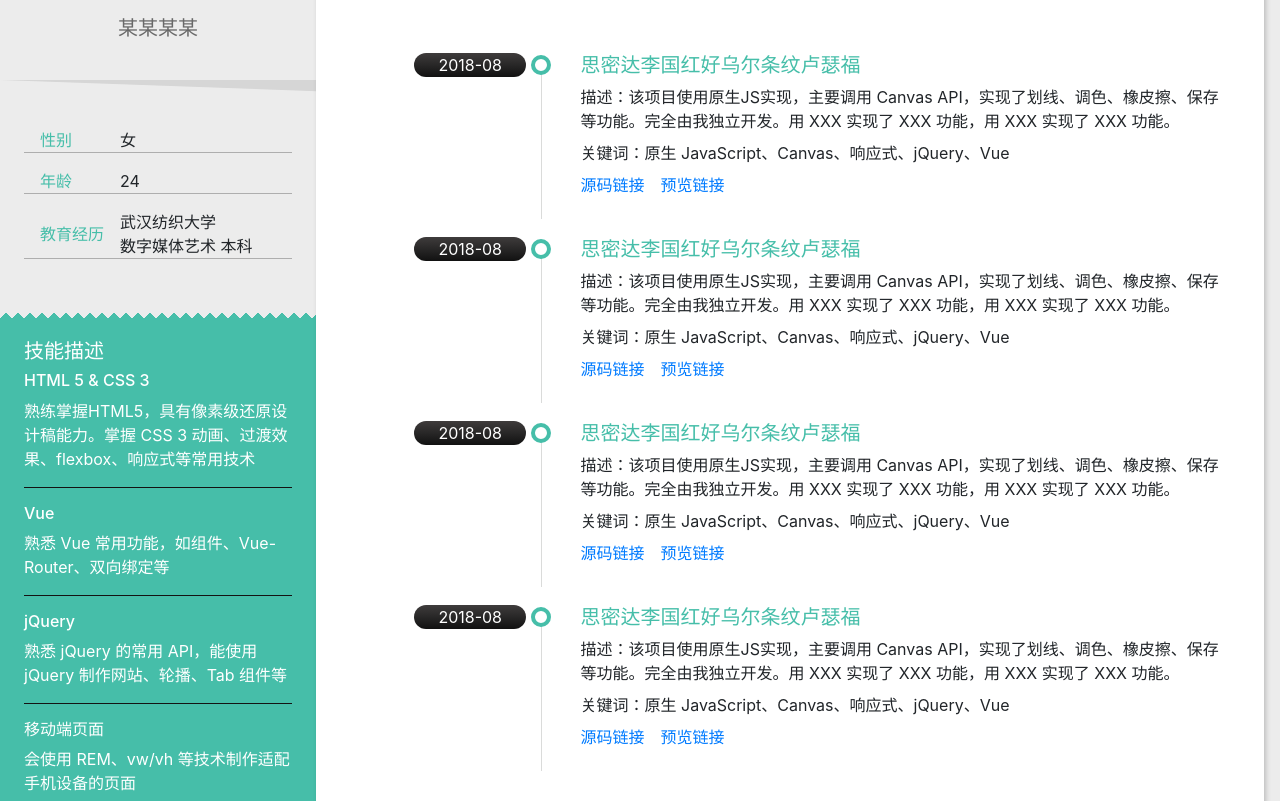
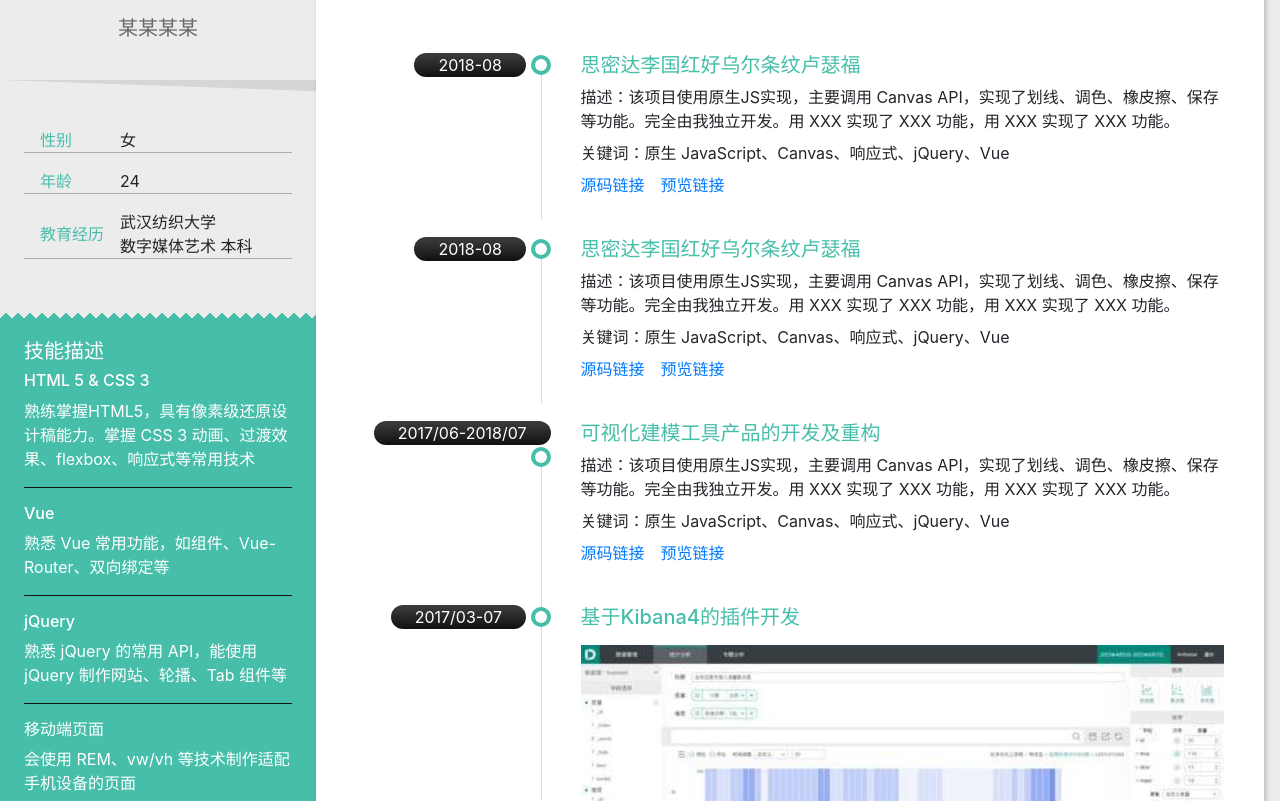
Before and after one commit to zzz-y/blog, a plain HTML site: page resume/index.html in a window 1280 px wide. Shown: the part 151-952 px from the top of the page. Drawn offline with Linux system fonts and the light colour scheme.

Commit message:
add 文本内容

```diff
--- a/resume/css/main.css
+++ b/resume/css/main.css
@@ -64,7 +64,6 @@ body {background-color: #ececec;padding: 1rem 1rem 0 0;height: 100%;}
     text-overflow: ellipsis;
 }
 
-
 .info-wrapper > .info-item > .title {width: 5em; color: #46bea9;}
 
 .banner-vertical {
@@ -103,13 +102,9 @@ body {background-color: #ececec;padding: 1rem 1rem 0 0;height: 100%;}
     margin-bottom: 2em;
 }
 
-.main .project-introduction .row {
-    margin-bottom: 2em;
-}
+.main .project-introduction .row {margin-bottom: 2em;}
 
-.main .project-introduction .time-wrapper {
-    display: inline-block;
-}
+.main .project-introduction .time-wrapper {display: inline-block;}
 
 .main .project-introduction .time {
     border-radius: 25px;
@@ -139,20 +134,15 @@ body {background-color: #ececec;padding: 1rem 1rem 0 0;height: 100%;}
     margin: -10px calc(100% - 10px);
 }
 
-.main .project-introduction h5{
-    color: #46bea9;
-}
-.main .project-introduction p {
-    margin-bottom: .5em;
-}
+.main .project-introduction h5 {color: #46bea9;}
 
-.main .project-introduction .href-link {
-    display: inline-block;
-}
+.main .project-introduction p {margin-bottom: .5em;}
 
-.main .project-introduction .href-link > a {
-    margin-right: 1em;
-}
+.main .project-introduction img {margin: .5em 0 1em;}
+
+.main .project-introduction .href-link {display: inline-block;}
+
+.main .project-introduction .href-link > a {margin-right: 1em;}
 
 @media screen and (max-width: 586px) {
     body {padding: 0;}
@@ -163,9 +153,7 @@ body {background-color: #ececec;padding: 1rem 1rem 0 0;height: 100%;}
 
     .main .introduce .title {margin-bottom: 1em;}
 
-    .main .project-introduction .time-wrapper {
-        display: none;
-    }
+    .main .project-introduction .time-wrapper {display: none;}
 
     .main .project-introduction .project-wrapper {
         flex: 0 0 95%;
@@ -178,7 +166,6 @@ body {background-color: #ececec;padding: 1rem 1rem 0 0;height: 100%;}
     body {padding: 0;}
 
     .main .introduce .title {width: 6em;}
-
 }
 
 @media screen and (min-width: 768px) {
@@ -188,14 +175,11 @@ body {background-color: #ececec;padding: 1rem 1rem 0 0;height: 100%;}
 
     .main .introduce .title {width: 4.5em;}
 
-    .main .project-introduction .time {
-        padding: 0 1.5em;
-    }
+    .main .project-introduction .time {padding: 0 1.5em;}
 }
 
 @media screen and (min-width: 1200px) {
     .main .introduce .title {width: 3.5em;}
-
 }
 
 @media screen and (min-width: 1600px) {
--- a/resume/index.html
+++ b/resume/index.html
@@ -147,12 +147,12 @@
         </section>
         <section class="row">
           <div class="col-3 time-wrapper text-right">
-            <span class="time">2018-08</span>
+            <span class="time">2017/06-2018/07</span>
             <span class="circle"></span>
             <span class="line"></span>
           </div>
           <div class="col-9 project-wrapper">
-            <h5>思密达李国红好乌尔条纹卢瑟福</h5>
+            <h5>可视化建模工具产品的开发及重构</h5>
             <article>
               <p>
                 描述：该项目使用原生JS实现，主要调用 Canvas API，实现了划线、调色、橡皮擦、保存等功能。完全由我独立开发。用 XXX 实现了 XXX 功能，用 XXX 实现了 XXX 功能。
@@ -166,20 +166,23 @@
         </section>
         <section class="row">
           <div class="col-3 time-wrapper text-right">
-            <span class="time">2018-08</span>
+            <span class="time">2017/03-07</span>
             <span class="circle"></span>
             <span class="line"></span>
           </div>
           <div class="col-9 project-wrapper">
-            <h5>思密达李国红好乌尔条纹卢瑟福</h5>
+            <h5>基于Kibana4的插件开发</h5>
+            <img src="img/dip.jpg" width="100%"/>
             <article>
               <p>
-                描述：该项目使用原生JS实现，主要调用 Canvas API，实现了划线、调色、橡皮擦、保存等功能。完全由我独立开发。用 XXX 实现了 XXX 功能，用 XXX 实现了 XXX 功能。
+                描述：该项目在kibana4的基础上，对绘制图表部分和展示图表部分进行了个性化定制：1. 利用 d3.js
+                在原有图表的基础上增加热力图、树状图等原生kibana不包含的图表。2. 完全重新构建图表创建的流程，
+                将下拉点击进行图表配置的形式改为拖拽的形式。
               </p>
               <p>
-                关键词：原生 JavaScript、Canvas、响应式、jQuery、Vue
+                关键词：angularJS、Jquery、D3.js、MVC
               </p>
-              <p class="href-link"><a href="#">源码链接</a><a href="#">预览链接</a></p>
+              <!--<p class="href-link"><a href="#">源码链接</a><a href="#">预览链接</a></p>-->
             </article>
           </div>
         </section>
```
Also changed, not shown: resume/img/dip.jpg (added).
